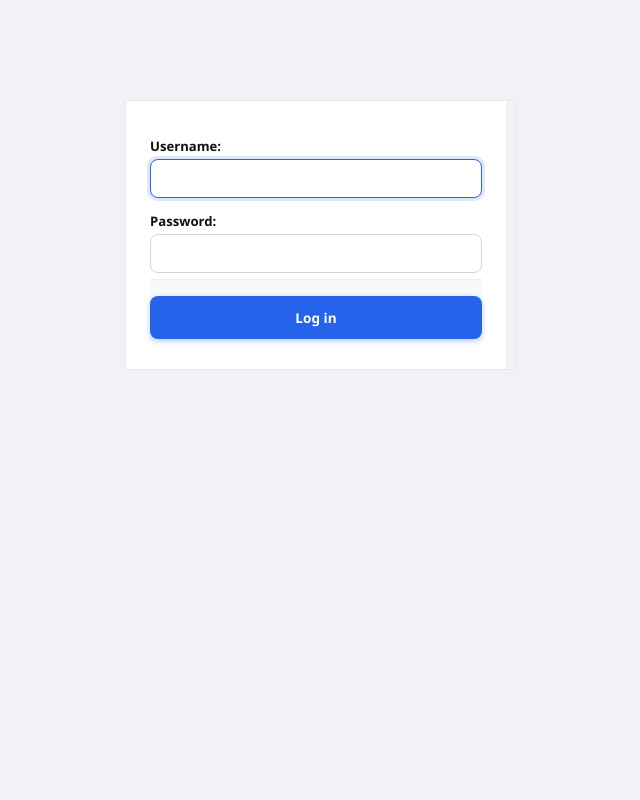
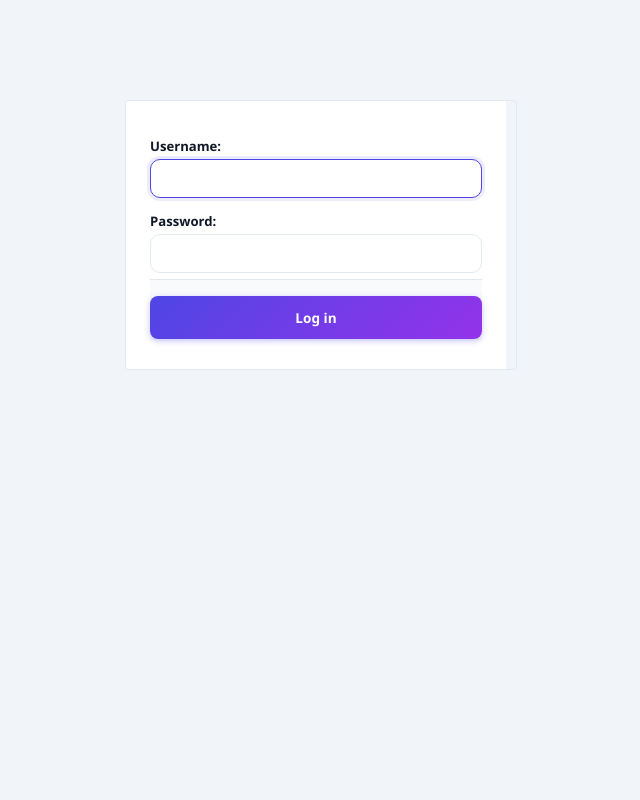
Before and after one commit to asmsaifulislam/BuyZenix, a Django app: page /admin/login/ in a window 1280 px wide. Shown: the whole page, without its empty margins (319-959 px from the left). Run offline with Django 5.2, Linux system fonts and the light colour scheme; data that the repository does not hold is empty; parts of the project's set-up code (start-up, migrations or seed data) failed here and were passed over.

Commit message:
Restyle admin CSS to match dashboard indigo/purple theme

```diff
--- a/app/static/css/admin_custom.css
+++ b/app/static/css/admin_custom.css
@@ -1,14 +1,76 @@
 /* ============================================================
-   BuyZenix Admin — Simple 3D Design
-   Colors: White, Black, Red, Blue
+   BuyZenix Admin — Match Dashboard Theme
+   Colors: Indigo/Purple primary, Slate backgrounds
    ============================================================ */
+
+/* ─── Force light theme (override Django dark mode) ─── */
+html { color-scheme: light only !important; }
+body { color-scheme: light only !important; }
+
+@media (prefers-color-scheme: dark) {
+  html { color-scheme: light only !important; }
+  body { color-scheme: light only !important; }
+}
+
+:root {
+  --pri: #4f46e5;
+  --pri2: #4338ca;
+  --purple: #9333ea;
+  --text: #111827;
+  --muted: #6b7280;
+  --bg: #f1f5f9;
+  --card: #ffffff;
+  --border: #e2e8f0;
+  --green: #16a34a;
+  --red: #dc2626;
+  --orange: #ea580c;
+  --blue: #2563eb;
+  --body-fg: #111827;
+  --body-bg: #f1f5f9;
+  --body-quiet-color: #6b7280;
+  --body-loud-color: #111827;
+  --secondary-bg: #ffffff;
+  --secondary-fg: #111827;
+  --button-fg: #ffffff;
+  --button-bg: #4f46e5;
+  --button-hover-bg: #4338ca;
+  --default-button-bg: #4f46e5;
+  --default-button-hover-bg: #4338ca;
+  --close-button-bg: #dc2626;
+  --close-button-hover-bg: #b91c1c;
+  --link-fg: #4f46e5;
+  --link-hover-color: #4338ca;
+  --link-selected-color: #4338ca;
+  --border-color: #e2e8f0;
+  --darkened-bg: #e2e8f0;
+  --selected-bg: #eef2ff;
+  --selected-row: #eef2ff;
+  --error-fg: #dc2626;
+}
+
+/* ─── NUCLEAR: Force all text dark on all elements ─── */
+body, #container, #content, #content-main, #changelist,
+#changelist-form, .results, #result_list,
+h1, h2, h3, h4, h5, h6,
+p, span, div, li, td, th, label, a, dt, dd, strong, em,
+caption, legend, code, pre, blockquote,
+input, textarea, select, button,
+.module, .inline-group, .grp-group,
+fieldset, .form-row, .field-box,
+#toolbar, .paginator, #changelist-filter,
+.breadcrumbs, .object-tools, .submit-row,
+.errornote, .errorlist,
+.messagelist, .messagelist li,
+.date, .datetime, .help {
+  color: #111827 !important;
+  border-color: #e2e8f0 !important;
+}
 
 /* ─── Base ─── */
 * { box-sizing: border-box; }
 
 body, #container {
-  background: #f0f2f5 !important;
-  color: #111 !important;
+  background: #f1f5f9 !important;
   font-family: 'Segoe UI', Tahoma, Geneva, Verdana, sans-serif !important;
 }
 
@@ -141,28 +205,32 @@ div.header {
 
 #result_list .selected td,
 #result_list tr.selected td {
-  background: #dbeafe !important;
-  color: #111 !important;
+  background: #eef2ff !important;
+  color: #111827 !important;
 }
 
 .object-tools a {
-  background: #2563eb !important;
+  background: linear-gradient(135deg, #4f46e5, #9333ea) !important;
   color: #fff !important;
-  border-radius: 6px !important;
+  border-radius: 8px !important;
   padding: 7px 14px !important;
   font-weight: 600 !important;
   text-decoration: none !important;
+}
+
+.object-tools a:hover {
+  box-shadow: 0 4px 12px rgba(79,70,229,.3) !important;
 }
 
 /* ─── Forms ─── */
 input[type="text"], input[type="email"], input[type="password"],
 input[type="url"], input[type="number"], textarea, select,
 .vTextField, .vURLField, .vEmailField, .vIntegerField {
-  border: 1.5px solid #d1d5db !important;
-  border-radius: 8px !important;
+  border: 1.5px solid #e2e8f0 !important;
+  border-radius: 10px !important;
   padding: 9px 12px !important;
   font-size: .88rem !important;
-  color: #111 !important;
+  color: #111827 !important;
   background: #fff !important;
   width: 100% !important;
   max-width: 100% !important;
@@ -170,21 +238,21 @@ input[type="url"], input[type="number"], textarea, select,
 }
 
 input:focus, textarea:focus, select:focus {
-  border-color: #2563eb !important;
-  box-shadow: 0 0 0 3px rgba(37,99,235,.15) !important;
+  border-color: #4f46e5 !important;
+  box-shadow: 0 0 0 3px rgba(79,70,229,.1) !important;
   outline: none !important;
 }
 
 label, .label, .form-row label, .fieldBox label {
   font-size: .82rem !important;
   font-weight: 600 !important;
-  color: #111 !important;
+  color: #111827 !important;
 }
 
 /* ─── Buttons ─── */
 input[type="submit"], .submit-row input[type="submit"],
 button.default, .button {
-  background: #2563eb !important;
+  background: linear-gradient(135deg, #4f46e5, #9333ea) !important;
   color: #fff !important;
   border: none !important;
   border-radius: 8px !important;
@@ -192,18 +260,17 @@ button.default, .button {
   font-weight: 600 !important;
   font-size: .85rem !important;
   cursor: pointer !important;
-  box-shadow: 0 2px 6px rgba(37,99,235,.3) !important;
+  box-shadow: 0 2px 6px rgba(79,70,229,.3) !important;
   transition: all .15s !important;
 }
 
 input[type="submit"]:hover, .submit-row input[type="submit"]:hover,
 button.default:hover, .button:hover {
-  background: #1d4ed8 !important;
-  box-shadow: 0 4px 12px rgba(37,99,235,.4) !important;
+  box-shadow: 0 4px 12px rgba(79,70,229,.3) !important;
   transform: translateY(-1px) !important;
 }
 
-.submit-row { background: #f8f9fa !important; border-top: 1px solid #eee !important; }
+.submit-row { background: #f8fafc !important; border-top: 1px solid #e2e8f0 !important; }
 
 .submit-row a.deletelink {
   background: #dc2626 !important;
```
Also changed, not shown: other parts of app/static/css/admin_custom.css (+73 -70 lines).
